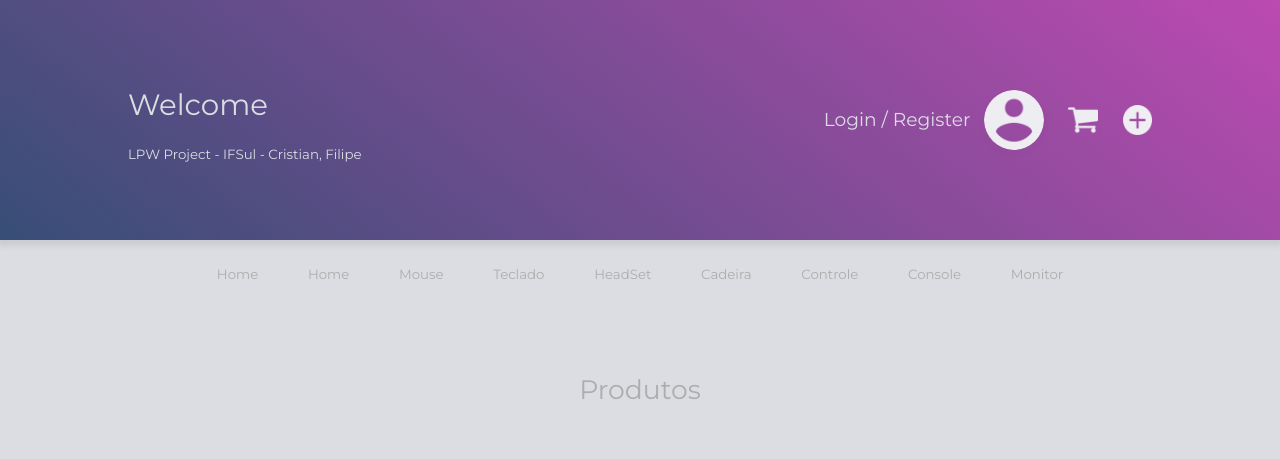
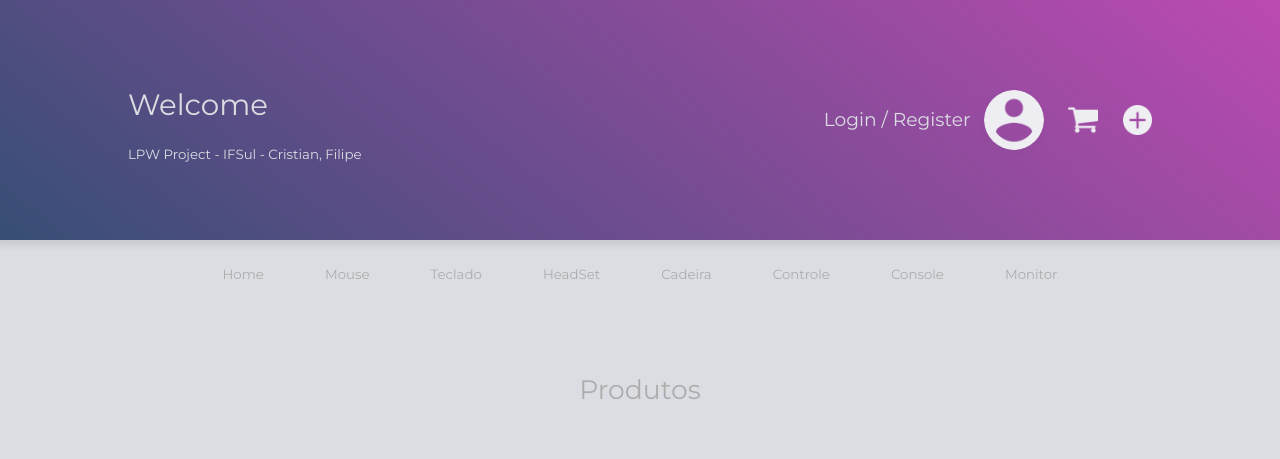
Before and after one commit to CRCunha/TSI-TrabalhoFinal, a PHP site: page /c-mouse.php in a window 1280 px wide. Shown: the top 459 px of the page. Run offline with PHP 8.4, Linux system fonts and the light colour scheme; data comes from the database, SQL or seed files in the repository.

Commit message:
Fix erros

```diff
--- a/c-controle.php
+++ b/c-controle.php
@@ -56,7 +56,6 @@
     </header>
     <div class="busca">
         <div class="menu">
-            <a href="index.php">Home</a>
             <a href="index.php">Home</a>
             <a href="c-mouse.php">Mouse</a>
             <a href="c-teclado.php">Teclado</a>
--- a/c-mouse.php
+++ b/c-mouse.php
@@ -56,7 +56,6 @@
     </header>
     <div class="busca">
         <div class="menu">
-            <a href="index.php">Home</a>
             <a href="index.php">Home</a>
             <a href="c-mouse.php">Mouse</a>
             <a href="c-teclado.php">Teclado</a>
```
